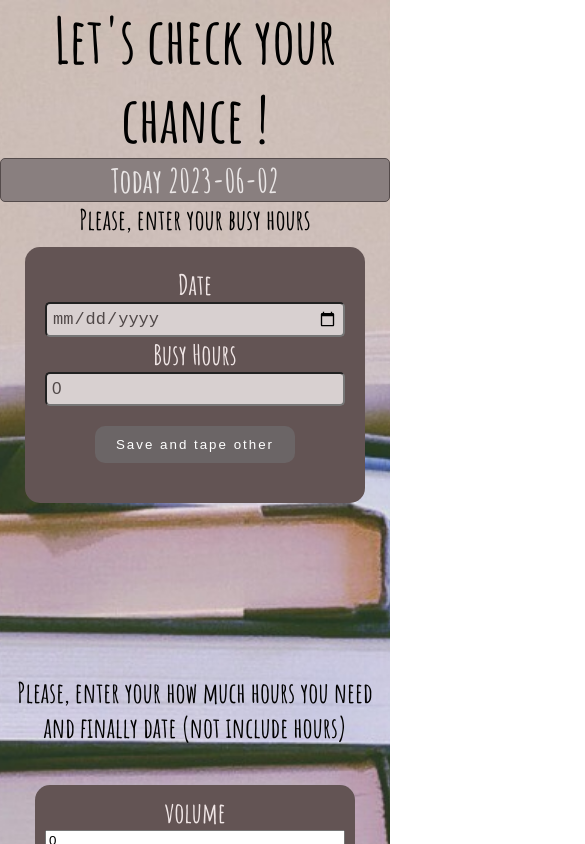
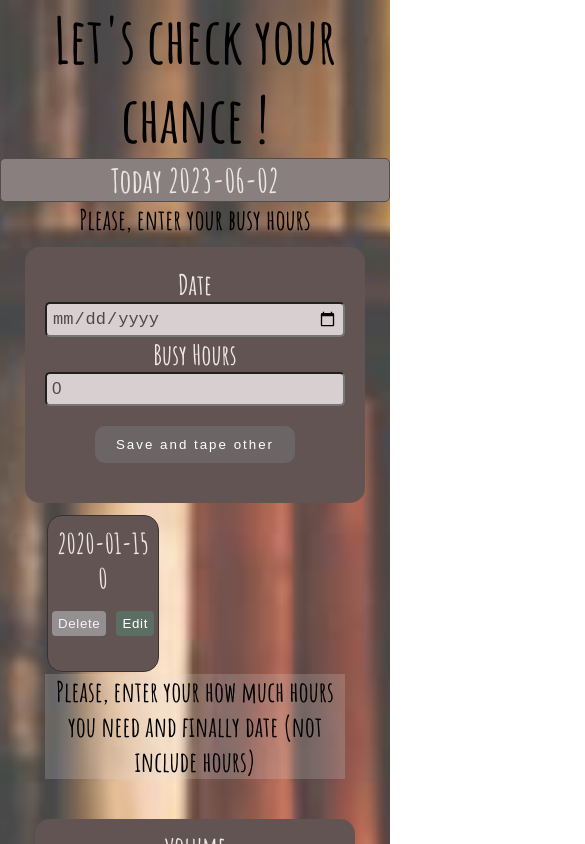
Before and after one commit to lauraMeiz/SmartOne, a React (Create React App) app: page / in a window 390 px wide. Both pictures are taken after typing "2020-01-15" into the empty fields and a click on the button "Save and tape other". Shown: the top 844 px of the page, 585 px wide, since content can reach past the window. Built offline with nearby package versions, Linux system fonts and the light colour scheme.

Commit message:
responsive design untill 500px break point

```diff
--- a/src/App.module.scss
+++ b/src/App.module.scss
@@ -6,7 +6,7 @@
   display: flex;
   flex-direction: column;
   align-items: center;
-  background-image: url(../src/img/books-927394_1280.jpg);
+  background-image: url(../src/img/photocased58d4pvs2.jpg);
   background-size: cover;
   background-position: top;
   .title {
@@ -20,3 +20,19 @@
     color: rgb(234, 230, 230);
   }
 }
+@media (max-width: 750px) {
+  .title {
+    font-size: 33px;
+  }
+  .todayDate {
+    font-size: 23px;
+  }
+}
+@media (max-width: 550px) {
+  .title {
+    font-size: 33px;
+  }
+  .todayDate {
+    font-size: 23px;
+  }
+}
--- a/src/Component/Form.jsx
+++ b/src/Component/Form.jsx
@@ -56,7 +56,7 @@ export default function Form({
 
   return (
     <>
-      <div>
+      <div className={FormSCSS.comment}>
         Please, enter your how much hours you need and finally date (not include
         hours)
       </div>
--- a/src/Component/ResultList.jsx
+++ b/src/Component/ResultList.jsx
@@ -12,7 +12,7 @@ export default function ResultList({
   willDo();
   return (
     <>
-      <div>
+      <div className={ResultListSCSS.commentRow}>
         <div>You need {sliceGoals ? sliceGoals.volume : null} hours</div>
         {onTime ? (
           <>
--- a/src/Style/BusyHoursElement.module.scss
+++ b/src/Style/BusyHoursElement.module.scss
@@ -4,9 +4,10 @@
   display: flex;
   flex-direction: row;
   flex-wrap: wrap;
+
   .busyColumn {
     width: 100px;
-    height: 100px;
+    // height: 100px;
     flex-direction: row;
     padding: 20px 15px;
     border: 1px solid rgb(56, 51, 51);
@@ -16,3 +17,26 @@
     border-radius: 15px;
   }
 }
+
+@media (max-width: 750px) {
+  .busyRow {
+    width: 500px;
+    .busyColumn {
+      width: 100px;
+      padding: 10px 5px;
+      margin: 2px;
+      //   height: 80px;
+    }
+  }
+}
+@media (max-width: 550px) {
+  .busyRow {
+    width: 300px;
+    .busyColumn {
+      width: 100px;
+      padding: 10px 5px;
+      margin: 2px;
+      //   height: 80px;
+    }
+  }
+}
--- a/src/Style/Form.module.scss
+++ b/src/Style/Form.module.scss
@@ -1,3 +1,8 @@
+.comment {
+  width: 500px;
+  background-color: rgb(222, 221, 221, 0.2);
+}
+
 .formRow {
   background-color: rgb(99, 84, 84);
   width: 300px;
@@ -9,10 +14,12 @@
   padding: 10px;
   color: rgb(240, 230, 230);
   border-radius: 15px;
+
   .column {
     background-color: black;
     flex-direction: row;
   }
+
   // .input {
   //   background-color: rgb(216, 208, 208);
   //   color: rgb(80, 79, 79);
@@ -22,3 +29,13 @@
   //   color: rgb(80, 72, 72);
   // }
 }
+@media (max-width: 750px) {
+  .comment {
+    width: 400px;
+  }
+}
+@media (max-width: 550px) {
+  .comment {
+    width: 300px;
+  }
+}
--- a/src/Style/ResultList.module.scss
+++ b/src/Style/ResultList.module.scss
@@ -7,3 +7,25 @@
   flex-wrap: wrap;
   color: rgb(240, 230, 230);
 }
+.commentRow {
+  width: 500px;
+}
+
+@media (max-width: 750px) {
+  .commentRow {
+    width: 400px;
+  }
+  .resultRow {
+    width: 400px;
+    margin: 0px calc(50% - 200px);
+  }
+}
+@media (max-width: 550px) {
+  .commentRow {
+    width: 300px;
+  }
+  .resultRow {
+    width: 300px;
+    margin: 0px calc(50% - 150px);
+  }
+}
```
Also changed, not shown: src/img/photocased58d4pvs2.jpg (added).
